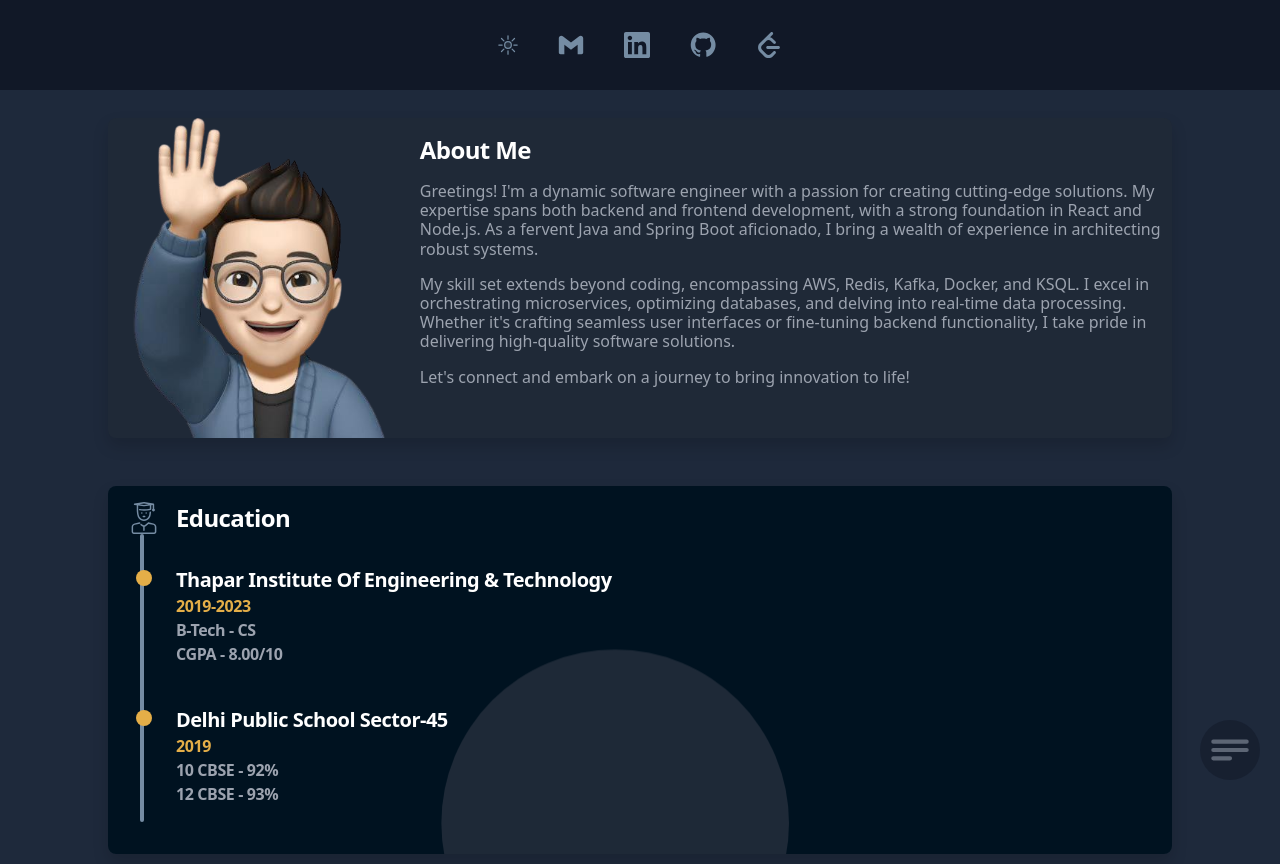
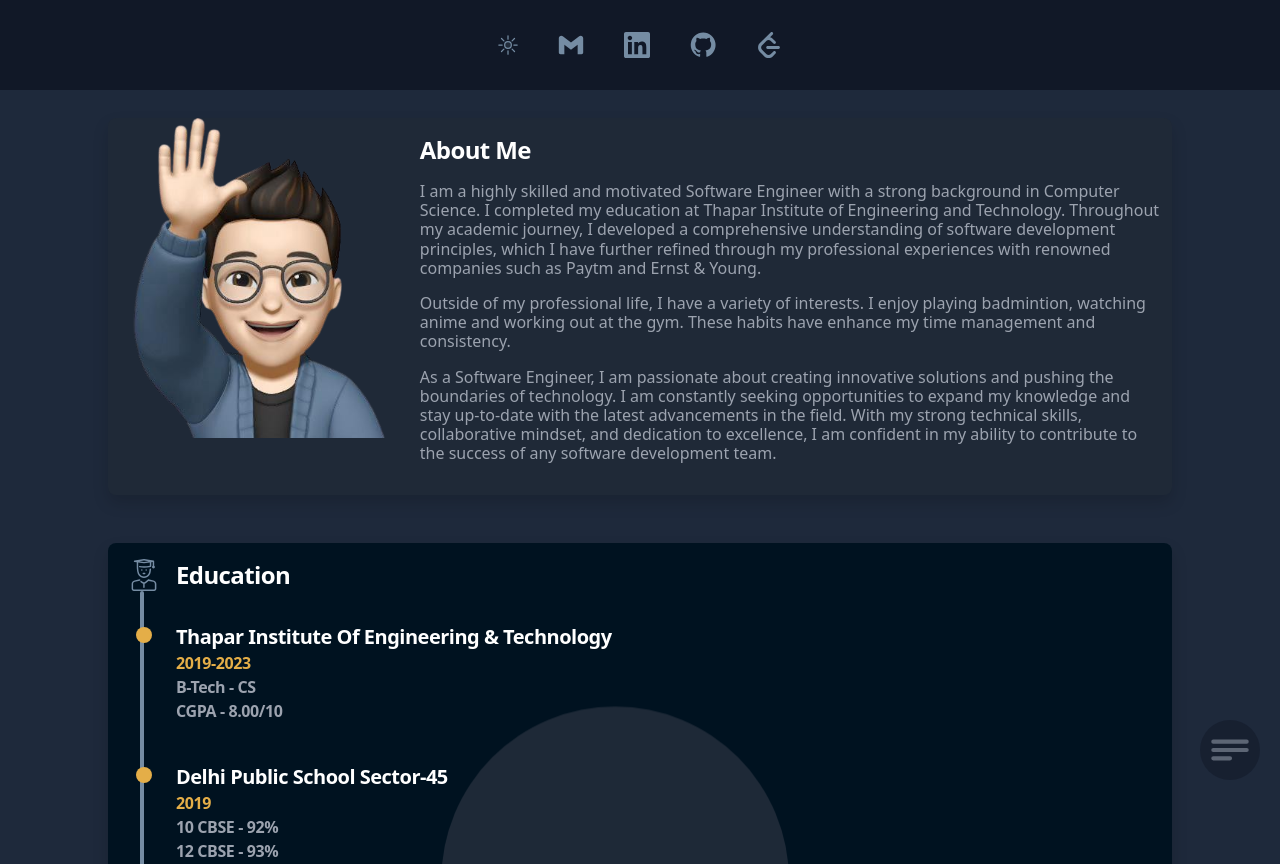
Before and after one commit to Shaunakk09/Portfolio, a React (Create React App) app: page / in a window 1280 px wide. Shown: the top 864 px of the page. Built offline with nearby package versions, Linux system fonts and the light colour scheme.

Commit message:
about me

```diff
--- a/src/components/Pages/aboutMe.jsx
+++ b/src/components/Pages/aboutMe.jsx
@@ -6,9 +6,9 @@ export const AboutMe = ({theme}) => {
         <img className="h-48 sm:h-80" src={`./icons/ME.png`} alt="" />
         <div className='py-3 sm:pt-5 flex flex-col items-center sm:items-start'>
             <h5 className={`mb-2 sm:mb-3 text-xl sm:text-2xl font-bold tracking-tight ${theme === "darkMode" ? "text-white" : "text-gray-900"} whitespace-nowrap`}>About Me</h5>
-            <h5 className={`ml-4 mr-2 mb-3 sm:ml-0 sm:pt-2 font-normal ${theme === "darkMode" ? "text-gray-400" : "text-gray-700"}`}>Greetings! I'm a dynamic software engineer with a passion for creating cutting-edge solutions. My expertise spans both backend and frontend development, with a strong foundation in React and Node.js. As a fervent Java and Spring Boot aficionado, I bring a wealth of experience in architecting robust systems.</h5>
-            <h5 className={`ml-4 mr-2 mb-3 sm:ml-0 font-normal ${theme === "darkMode" ? "text-gray-400" : "text-gray-700"}`}>My skill set extends beyond coding, encompassing AWS, Redis, Kafka, Docker, and KSQL. I excel in orchestrating microservices, optimizing databases, and delving into real-time data processing. Whether it's crafting seamless user interfaces or fine-tuning backend functionality, I take pride in delivering high-quality software solutions.</h5>
-            <h5 className={`ml-4 mr-2 mb-3 sm:ml-0 font-normal ${theme === "darkMode" ? "text-gray-400" : "text-gray-700"}`}>Let's connect and embark on a journey to bring innovation to life!</h5>
+            <h5 className={`ml-4 mr-2 mb-3 sm:ml-0 sm:pt-2 font-normal ${theme === "darkMode" ? "text-gray-400" : "text-gray-700"}`}>I am a highly skilled and motivated Software Engineer with a strong background in Computer Science. I completed my education at Thapar Institute of Engineering and Technology. Throughout my academic journey, I developed a comprehensive understanding of software development principles, which I have further refined through my professional experiences with renowned companies such as Paytm and Ernst & Young.</h5>
+            <h5 className={`ml-4 mr-2 mb-3 sm:ml-0 font-normal ${theme === "darkMode" ? "text-gray-400" : "text-gray-700"}`}>Outside of my professional life, I have a variety of interests. I enjoy playing badmintion, watching anime and working out at the gym. These habits have enhance my time management and consistency.</h5>
+            <h5 className={`ml-4 mr-2 mb-3 sm:ml-0 font-normal ${theme === "darkMode" ? "text-gray-400" : "text-gray-700"}`}>As a Software Engineer, I am passionate about creating innovative solutions and pushing the boundaries of technology. I am constantly seeking opportunities to expand my knowledge and stay up-to-date with the latest advancements in the field. With my strong technical skills, collaborative mindset, and dedication to excellence, I am confident in my ability to contribute to the success of any software development team.</h5>
         </div>
     </div>
   )
```
